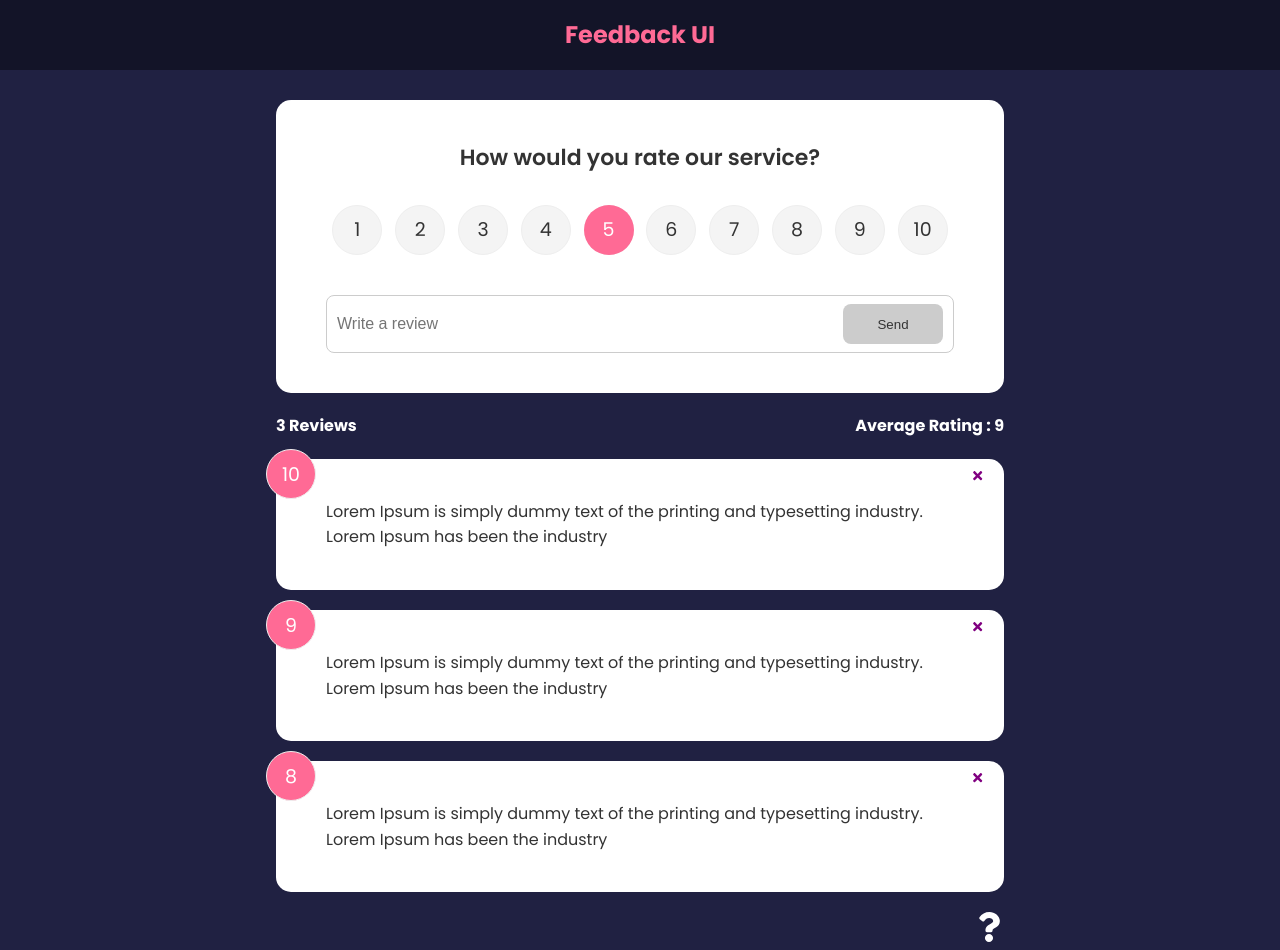
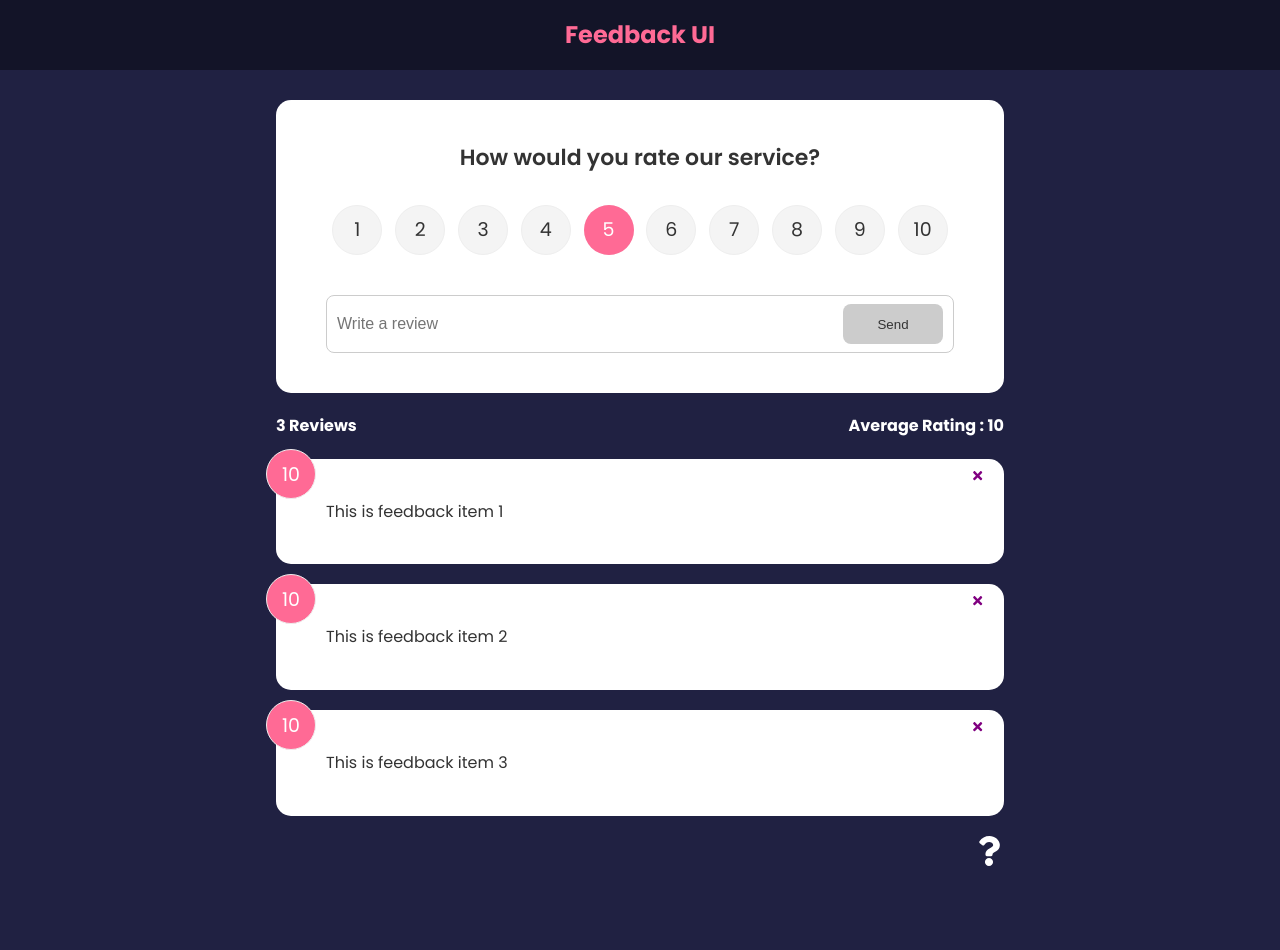
Before and after one commit to Anirudh-koushik-99/Feedback-app, a React (Create React App) app: page / in a window 1280 px wide. After the commit the page ends 873 px from the top, so only its background shows below. Built offline with nearby package versions, Linux system fonts and the light colour scheme.

Commit message:
context API use context hook

```diff
--- a/src/App.js
+++ b/src/App.js
@@ -1,31 +1,19 @@
 import { BrowserRouter as Router, Route, Routes } from "react-router-dom";
 import { v4 as uuidv4 } from "uuid";
-import { useState } from "react";
 import Header from "./components/Header";
 import FeedbackItem from "./components/FeedBackItem";
 import FeedbackList from "./components/FeedbackList";
-import FeedbackData from "./data/FeedbackData";
 import Card from "./components/shared/Card";
 import FeedbackStats from "./components/FeedbackStats";
 import FeedbackForm from "./components/FeedbackForm";
 import AboutPage from "./pages/AboutPage";
+import { FeedbackProvider } from "./context/FeedbackContext";
 import AboutIconLink from "./components/AboutIconLink";
 
 function App({ handleDelete }) {
-  const [feedback, setFeedback] = useState(FeedbackData);
-
-  const addFeedback = (newFeedback) => {
-    newFeedback.id = uuidv4();
-    setFeedback([newFeedback, ...feedback]);
-  };
-
-  const deleteFeedback = (id) => {
-    if (window.confirm("Are you sure you want to delete?")) {
-      setFeedback(feedback.filter((item) => item.id !== id));
-    }
-  };
 
   return (
+    <FeedbackProvider>
       <Router>
         <Header />
         <div className="container">
@@ -35,12 +23,9 @@ function App({ handleDelete }) {
               path="/"
               element={
                 <>
-                <FeedbackForm handleAdd={addFeedback} />
-                <FeedbackStats feedback={feedback} />
-                <FeedbackList
-                  feedback={feedback}
-                  handleDelete={deleteFeedback}
-                />
+                  <FeedbackForm />
+                  <FeedbackStats />
+                  <FeedbackList />
                 </>
               }
             />
@@ -49,6 +34,7 @@ function App({ handleDelete }) {
           <AboutIconLink />
         </div>
       </Router>
+    </FeedbackProvider>
   );
 }
 
--- a/src/components/FeedbackForm.jsx
+++ b/src/components/FeedbackForm.jsx
@@ -1,13 +1,15 @@
-import { useState } from "react";
+import { useState, useContext } from "react";
 import Card from "./shared/Card";
 import Button from "./shared/Button";
 import RatingSelect from "./RatingSelect";
+import FeedbackContext from "../context/FeedbackContext";
 
-function FeedbackForm({handleAdd}) {
+function FeedbackForm() {
   const [text, setText] = useState("");
   const [btnDisabled, setBtnDisabled] = useState(true);
   const [message, setMessage] = useState("");
   const [rating, setRating] = useState(10);
+  const {addFeedback} = useContext(FeedbackContext);
 
   const handleTextChange = (e) => {
     if (text === ''){
@@ -32,7 +34,7 @@ function FeedbackForm({handleAdd}) {
             rating: rating,
         }
 
-        handleAdd(newFeedback)
+        addFeedback(newFeedback)
 
         setText('')
     }
--- a/src/components/FeedbackItem.jsx
+++ b/src/components/FeedbackItem.jsx
@@ -1,13 +1,17 @@
 import { FaTimes } from "react-icons/fa";
+import { useContext } from "react";
 import Card from "./shared/Card";
 import PropTypes from "prop-types";
+import FeedbackContext from "../context/FeedbackContext";
 
-function FeedBackItem({ item, handleDelete }) {
+
+function FeedBackItem({ item }) {
+  const {deleteFeedback} = useContext(FeedbackContext)
   return (
     <Card>
       <div className="num-display">{item.rating}</div>
       <button
-        onClick={() => handleDelete(item.id)}
+        onClick={() => deleteFeedback(item.id)}
         className="close">
           <FaTimes color="purple" />
       </button>
--- a/src/components/FeedbackList.jsx
+++ b/src/components/FeedbackList.jsx
@@ -1,8 +1,11 @@
 import { motion, AnimatePresence } from "framer-motion";
-import PropTypes from "prop-types";
+import { useContext } from "react";
 import FeedBackItem from "./FeedBackItem";
+import FeedbackContext from "../context/FeedbackContext";
 
-function FeedbackList({ feedback, handleDelete }) {
+function FeedbackList() {
+  const {feedback} = useContext(FeedbackContext);
+
   if (!feedback || feedback.length === 0) {
     return <p>No Feedback yet</p>;
   }
@@ -12,14 +15,13 @@ function FeedbackList({ feedback, handleDelete }) {
         {feedback.map((item) => (
           <motion.div
             key={item.id}
-            initial={{opacity: 0}}
-            animate={{opacity:1}}
-            exit={{opacity:0}}
+            initial={{ opacity: 0 }}
+            animate={{ opacity: 1 }}
+            exit={{ opacity: 0 }}
           >
             <FeedBackItem
               key={item.id}
               item={item}
-              handleDelete={handleDelete}
             />
           </motion.div>
         ))}
@@ -43,14 +45,5 @@ function FeedbackList({ feedback, handleDelete }) {
   */
 }
 
-FeedbackList.propTypes = {
-  feedback: PropTypes.arrayOf(
-    PropTypes.shape({
-      id: PropTypes.number.isRequired,
-      text: PropTypes.string.isRequired,
-      rating: PropTypes.number.isRequired,
-    })
-  ),
-};
 
 export default FeedbackList;
--- a/src/components/FeedbackStats.jsx
+++ b/src/components/FeedbackStats.jsx
@@ -1,7 +1,10 @@
-import PropTypes from 'prop-types'
+
+import { useContext } from 'react';
+import FeedbackContext from '../context/FeedbackContext';
 
 
-function FeedbackStats({ feedback }) {
+function FeedbackStats() {
+  const {feedback} = useContext(FeedbackContext);
 
   //Calculate Ratings Average
   let average =
@@ -19,8 +22,4 @@ function FeedbackStats({ feedback }) {
   );
 }
 
-FeedbackStats.protoTypes={
-    feedback: PropTypes.array.isRequired
-}
-
 export default FeedbackStats;
--- /dev/null
+++ b/src/context/FeedbackContext.js
@@ -0,0 +1,50 @@
+import { createContext, useState } from "react";
+import { v4 as uuidv4 } from "uuid";
+const FeedbackContext = createContext()
+
+
+export const FeedbackProvider = ({children}) => {
+
+    const [feedback, setFeedback] = useState([
+        {
+            id:1,
+            text:'This is feedback item 1',
+            rating: 10
+        },
+        {
+            id:2,
+            text:'This is feedback item 2',
+            rating: 10
+        },
+        {
+            id:3,
+            text:'This is feedback item 3',
+            rating: 10
+        }
+    ])
+
+    const addFeedback = (newFeedback) => {
+        newFeedback.id = uuidv4();
+        setFeedback([newFeedback, ...feedback]);
+    };
+
+    const deleteFeedback = (id) => {
+        if (window.confirm("Are you sure you want to delete?")) {
+          setFeedback(feedback.filter((item) => item.id !== id));
+        }
+    };
+
+    return (
+    <FeedbackContext.Provider
+        value={{
+            feedback,
+            deleteFeedback,
+            addFeedback
+        }}
+    >
+            {children}
+    </FeedbackContext.Provider>
+    )
+}
+
+export default FeedbackContext;
```
Lines whose indentation alone changed are shown as unchanged.
